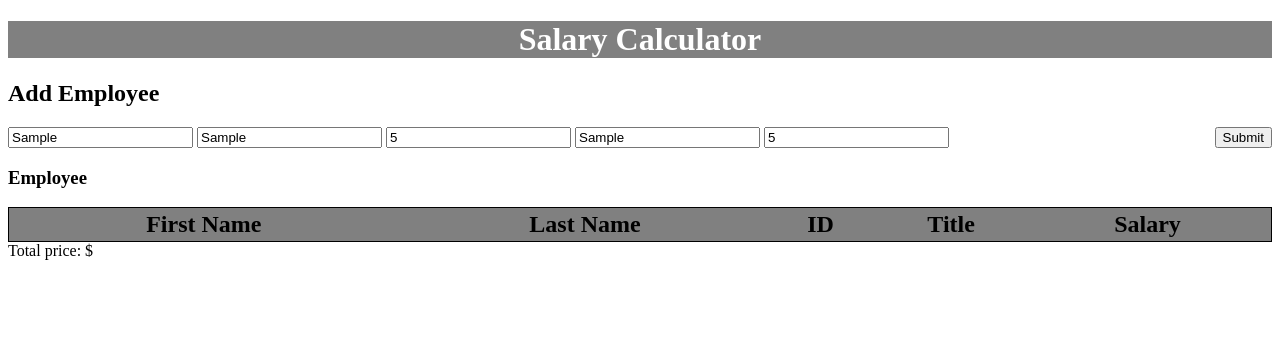
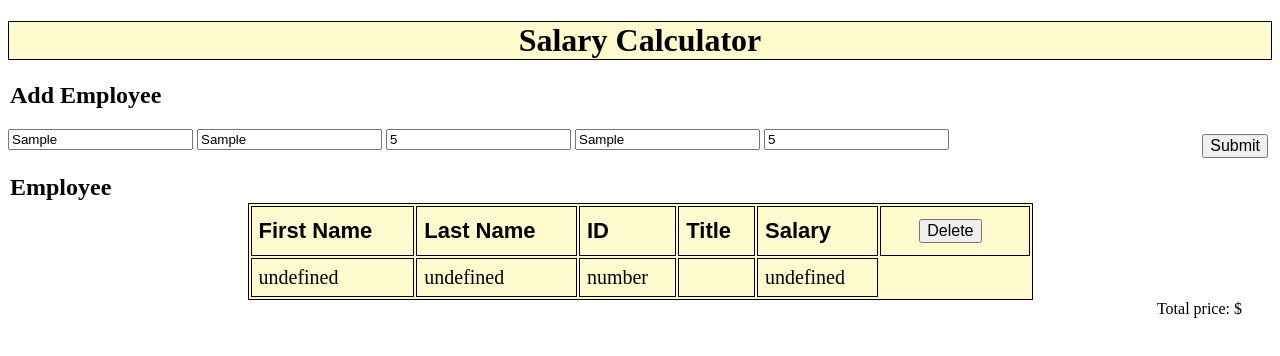
Before and after one commit to Vsam09/jQuery-Salary_calculater, a plain HTML site: page index.html in a window 1280 px wide. Both pictures are taken after typing "Sample", "Sample", "5", "Sample", "5" into the empty fields and a click on the button "Submit". Drawn offline with Linux system fonts and the light colour scheme.

Commit message:
Getting close, entry is coming back undefined

```diff
--- a/index.html
+++ b/index.html
@@ -12,14 +12,14 @@
 <body>
     <h1>Salary Calculator</h1>
     <h2>Add Employee</h2>
-    <input id="firstName" type="text" placeholder="First Name"</input>
-    <input id="lastName" type="text" placeholder="Last Name"</input>
-    <input id="idNumber" type="number" placeholder="ID"</input>
-    <input id="title" type="text" placeholder="Title"</input>
-    <input id="salary" type="number" placeholder="Salary"</input>
+    <input id="firstName" type="text" placeholder="First Name"></input>
+    <input id="lastName" type="text" placeholder="Last Name"></input>
+    <input id="number" type="number" placeholder="ID"></input>
+    <input id="title" type="text" placeholder="Title"></input>
+    <input id="salary" type="number" placeholder="Salary"></input>
     <button id="addBtn">Submit</button>
     <h3>Employee</h3>
-    <table id="entryTable">
+    <table>
         <thead>
             <tr>
                 <th>First Name</th>
@@ -27,8 +27,11 @@
                 <th>ID</th>
                 <th>Title</th>
                 <th>Salary</th>
-                <th></th>
+                <th><button id="delBtn1" class="button button1">Delete</button></th>
             </tr>
+            <tbody id="entryTable">
+
+            </tbody>
         </thead>
     </table>
     <div class="totalValue">
--- a/script.js
+++ b/script.js
@@ -7,37 +7,60 @@ $(document).ready(onReady)
 function onReady() {
     console.log('Run jQuery..')
     $('#addBtn').on('click', entry )
-    ${'#.deleteBtn'}.on('click',)
+    $('#delBtn1').on('click', deleteEntry )
 }
 
+//Delete after entry
+function deleteEntry(){
+    console.log('Delete Button working..')
+}
+
+//Get employee information after submit
 function entry() {
     console.log('Entry works..')
+    let table = getEntry;
+    entries.push(table);
+    renderEntry();
+    let totalPrice = calculateTotalPrice;
+    $('#totalPrice').text(entry.price)
 
-let table = {
-    first: $('#firstName').val(),
-    last: $('#lastName').val(),
-    id: $('#idNumber').val(),
-    title: $('#title').val(),
-    salary: $('#salary').val()
- };
- entries.push(entry);
+ }
 
- $('#entryTable').append(`
+// Collect employee Information
+function getEntry(){
+    let table = {
+        first: $('#firstNameInput').val(),
+        last: $('#lastNameInput').val(),
+        id: $('#numberInput').val(),
+        title: $('#titleInput').val(),
+        salary: $('#salaryInput').val()
+};
+    return table;
+}
+
+//CLear table and start clean
+function renderEntry() {
+    $('#entryTable').empty();
+
+for (let entry of entries) {
+    $('#entryTable').append(`
     <tr>
-        <td>${firstName.name}</td>
-        <td>${lastName.name}</td>
-        <td>${idNumber.num}</td>
-        <td>${title.name}</td>
-        <td>${salary.num}</td>
+        <td>${firstName.first}</td>
+        <td>${lastName.last}</td>
+        <td>${number.id}</td>
+        <td>${title.title}</td>
+        <td>${salary.salary}</td>
+    </tr>
+ `)
+ }
+}
 
-    </tr>
+  //Calculate total price
+ function calculateTotalPrice() {
 
- `)
- //Calculate total price
  let totalPrice = 0;
- for (let entry of entries)
- totalPrice += entry.price
-
- //set total price
- $('#totalPrice').text(entry.price)
+    for (let entry of entries){
+    totalPrice += entry.price;
+ }
+    return totalPrice;
 }
--- a/style.css
+++ b/style.css
@@ -1,21 +1,58 @@
 h1{
-    background-color: gray;
-    text-align: center;
-    color: white;
+  text-align: center;
+  color: black;
+  background-color: lemonchiffon;
+  border: 1px solid black;
 }
-table{
-  background-color: gray;
-  width: 100%;
+h2{
+  margin-left: 2px;
 }
-table tr th {
-    font-size: 24px;
-  }
-  table td {
-    border: 1px solid black;
-  }
-  button{
+h3{
+  font-size: 24px;
+  margin-left: 2px;
+  margin-bottom: -8px;
+}
+
+button{
       float: right;
   }
-  table, td, td {
+  table {
+    width: 785px;
+    margin: 0 auto;
+    margin-top: 10px;
+    background-color: lemonchiffon;
+}
+
+th {
+    text-align: left;
+    font-size: 22px;
+    font-family: sans-serif;
+    padding: 7px 0;
+}
+
+table, td, th {
     border: 1px solid black;
 }
+td, th {
+    padding: 7px;
+}
+td {
+    font-size: 20px;
+}
+button {
+  float: right;
+  margin-right: 4px;
+  margin-top: 5px;
+  font-size: 16px;
+}
+.button1{
+  margin-right: 40px;
+  margin-bottom: 5px;
+}
+div{
+  float: right;
+  margin-right: 30px;
+}
+input{
+  margin: 0px auto;
+}
```
